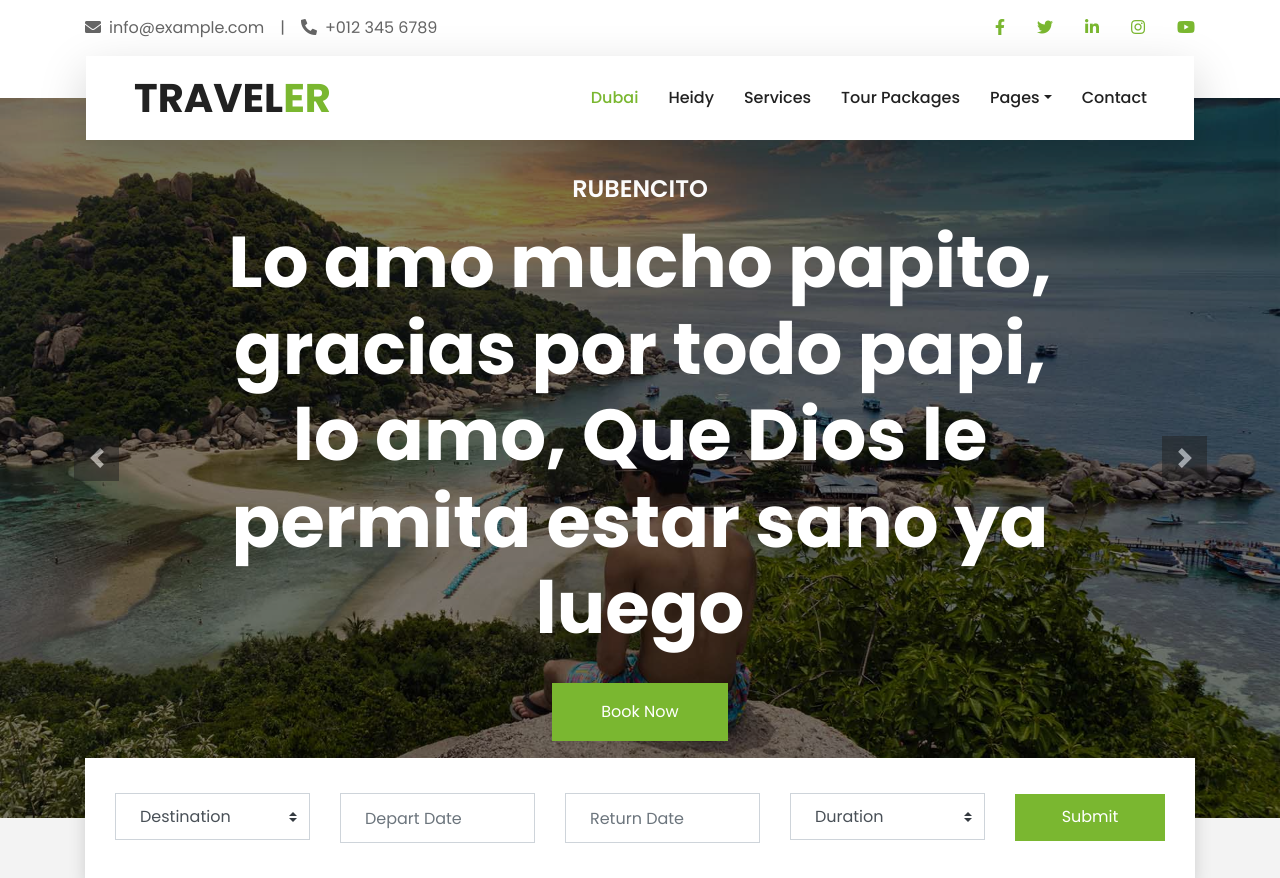
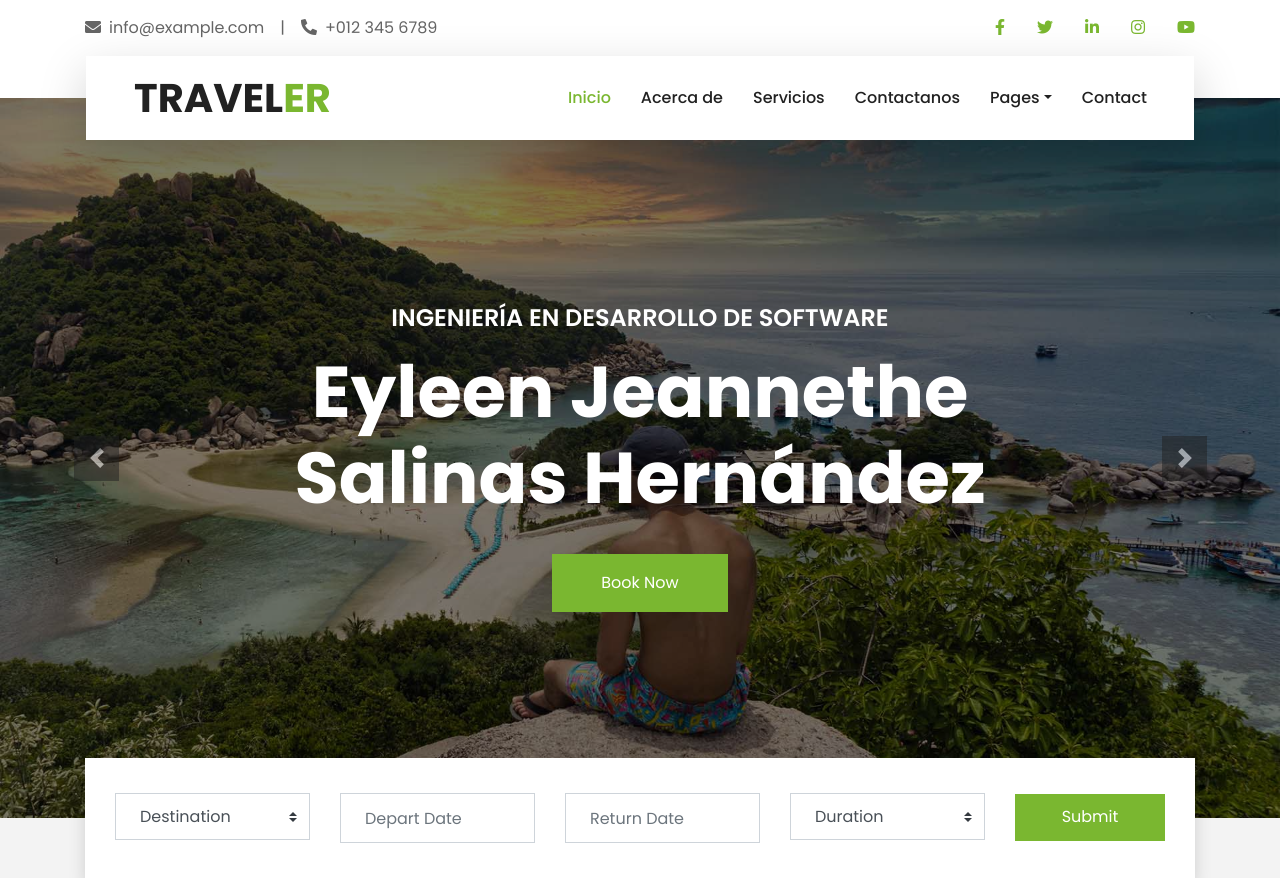
Before and after one commit to jeannethesali03/pruebaweblocal, a plain HTML site: page index.html in a window 1280 px wide. Shown: the top 878 px of the page. Drawn offline with nearby package versions, Linux system fonts and the light colour scheme.

Commit message:
Update index.html

```diff
--- a/index.html
+++ b/index.html
@@ -3,7 +3,7 @@
 
 <head>
     <meta charset="utf-8">
-    <title>Salinas Hernández</title>
+    <title>Eyleen Salinas</title>
     <meta content="width=device-width, initial-scale=1.0" name="viewport">
     <meta content="Free HTML Templates" name="keywords">
     <meta content="Free HTML Templates" name="description">
@@ -75,10 +75,10 @@
                 </button>
                 <div class="collapse navbar-collapse justify-content-between px-3" id="navbarCollapse">
                     <div class="navbar-nav ml-auto py-0">
-                        <a href="index.html" class="nav-item nav-link active">Dubai</a>
-                        <a href="about.html" class="nav-item nav-link">Heidy</a>
-                        <a href="service.html" class="nav-item nav-link">Services</a>
-                        <a href="package.html" class="nav-item nav-link">Tour Packages</a>
+                        <a href="index.html" class="nav-item nav-link active">Inicio</a>
+                        <a href="about.html" class="nav-item nav-link">Acerca de</a>
+                        <a href="service.html" class="nav-item nav-link">Servicios</a>
+                        <a href="package.html" class="nav-item nav-link">Contactanos</a>
                         <div class="nav-item dropdown">
                             <a href="#" class="nav-link dropdown-toggle" data-toggle="dropdown">Pages</a>
                             <div class="dropdown-menu border-0 rounded-0 m-0">
@@ -106,8 +106,8 @@
                     <img class="w-100" src="img/carousel-1.jpg" alt="Image">
                     <div class="carousel-caption d-flex flex-column align-items-center justify-content-center">
                         <div class="p-3" style="max-width: 900px;">
-                            <h4 class="text-white text-uppercase mb-md-3">Gilmita</h4>
-                            <h1 class="display-3 text-white mb-md-4">Te amo mucho mami, sos una buena mamá Paloma</h1>
+                            <h4 class="text-white text-uppercase mb-md-3">UNICAES</h4>
+                            <h1 class="display-3 text-white mb-md-4">Gestión de Servidores Web/h1>
                             <a href="" class="btn btn-primary py-md-3 px-md-5 mt-2">Book Now</a>
                         </div>
                     </div>
@@ -116,8 +116,8 @@
                     <img class="w-100" src="img/carousel-2.jpg" alt="Image">
                     <div class="carousel-caption d-flex flex-column align-items-center justify-content-center">
                         <div class="p-3" style="max-width: 900px;">
-                            <h4 class="text-white text-uppercase mb-md-3">Rubencito</h4>
-                            <h1 class="display-3 text-white mb-md-4">Lo amo mucho papito, gracias por todo papi, lo amo, Que Dios le permita estar sano ya luego</h1>
+                            <h4 class="text-white text-uppercase mb-md-3">Ingeniería en Desarrollo de Software</h4>
+                            <h1 class="display-3 text-white mb-md-4">Eyleen Jeannethe Salinas Hernández</h1>
                             <a href="" class="btn btn-primary py-md-3 px-md-5 mt-2">Book Now</a>
                         </div>
                     </div>
```
